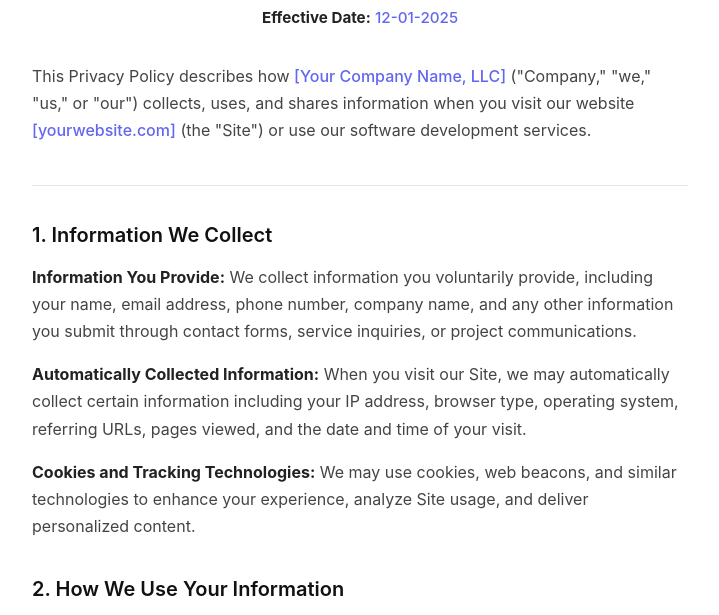
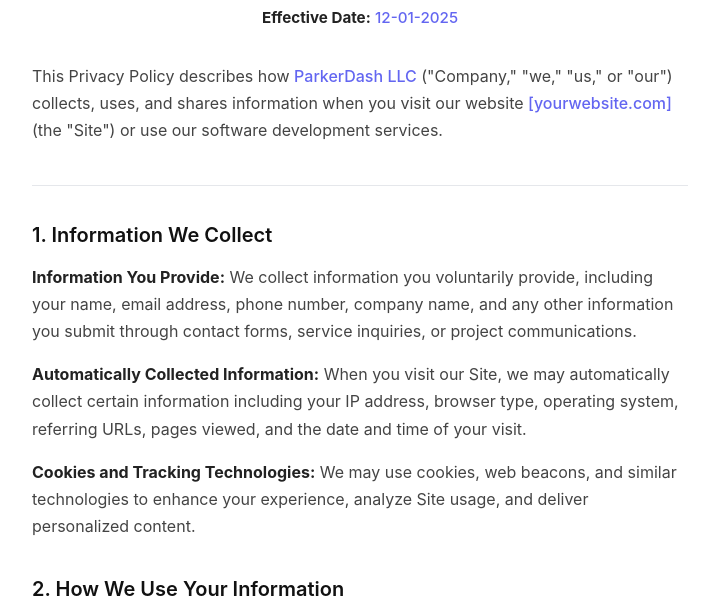
Before and after one commit to bholdman/ParkerDash, a plain HTML site: page privacy.html in a window 1280 px wide. Shown: the part 172-787 px from the top of the page, without its empty margins (280-999 px from the left). Drawn offline with Linux system fonts and the light colour scheme.

Commit message:
Update privacy.html

```diff
--- a/privacy.html
+++ b/privacy.html
@@ -107,7 +107,7 @@
       <p class="effective-date"><strong>Effective Date:</strong> <span class="placeholder">12-01-2025</span></p>
 
       <div class="intro">
-        <p>This Privacy Policy describes how <span class="placeholder">[Your Company Name, LLC]</span> ("Company," "we," "us," or "our") collects, uses, and shares information when you visit our website <span class="placeholder">[yourwebsite.com]</span> (the "Site") or use our software development services.</p>
+        <p>This Privacy Policy describes how <span class="placeholder">ParkerDash LLC</span> ("Company," "we," "us," or "our") collects, uses, and shares information when you visit our website <span class="placeholder">[yourwebsite.com]</span> (the "Site") or use our software development services.</p>
       </div>
 
       <h2>1. Information We Collect</h2>
```
